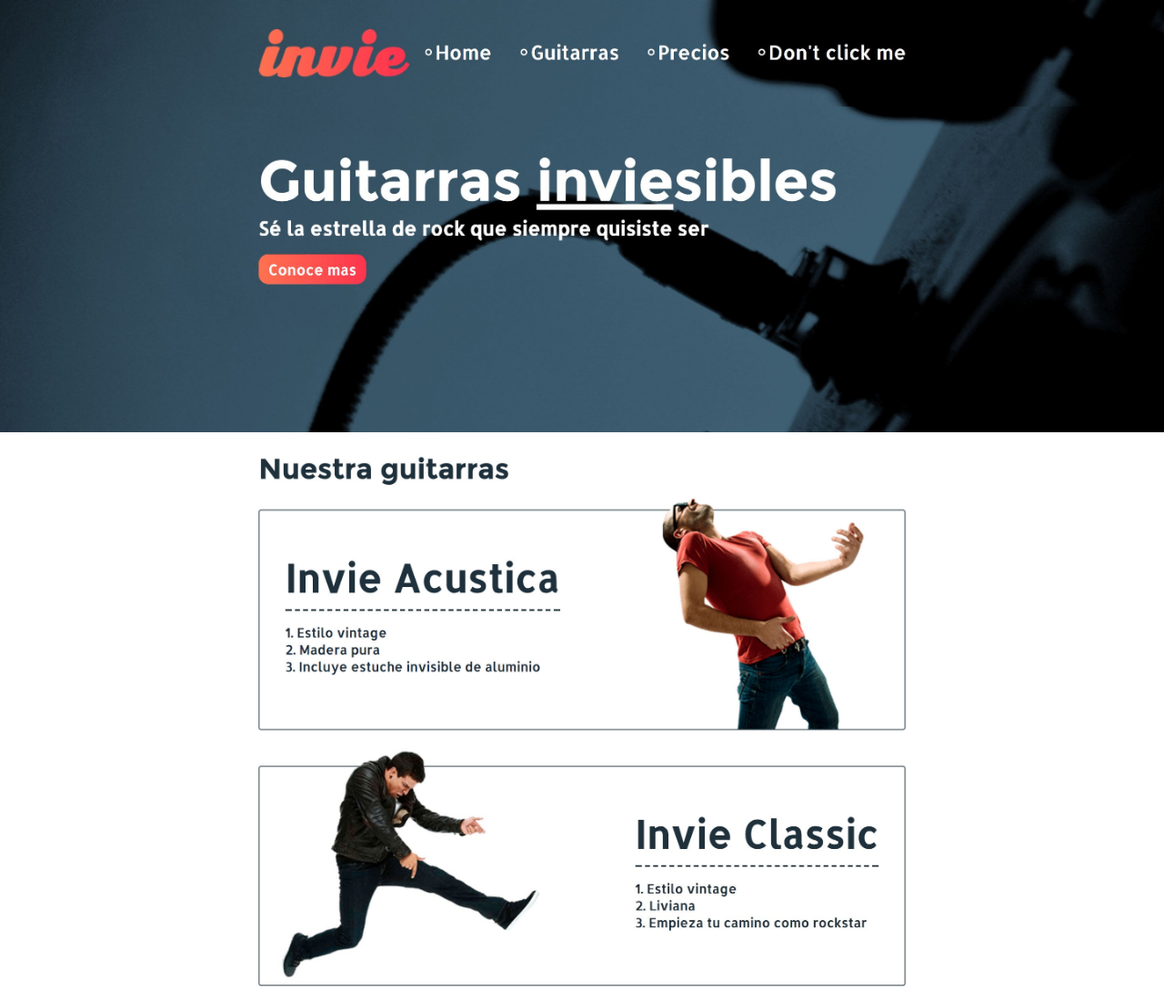
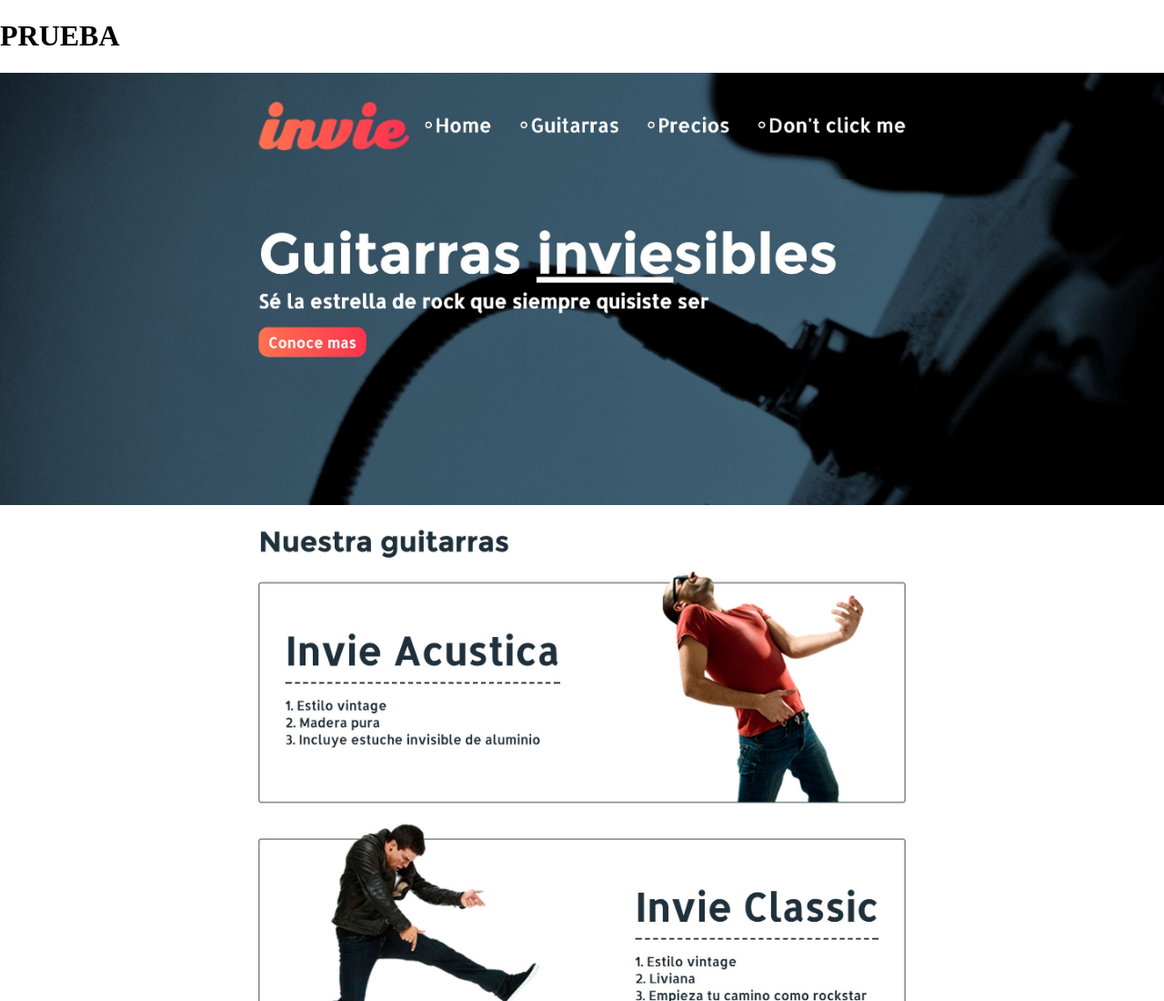
Before and after one commit to daviddevos/invie-github, a plain HTML site: page index.html in a window 1280 px wide. Shown: the top 1100 px of the page at 91% size. Drawn offline with Linux system fonts and the light colour scheme.

Commit message:
'cambio1RD'

```diff
--- a/index.html
+++ b/index.html
@@ -23,6 +23,7 @@
 	</style>
 </head>
 <body>
+	<h1>PRUEBA</h1>
 	<img src="invie-responsive.png" id="responsive">
 	<img src="header.jpg" alt="header">
 	<img src="hero.jpg" alt="hero">
```
Also changed, not shown: cambio1.txt (added).
